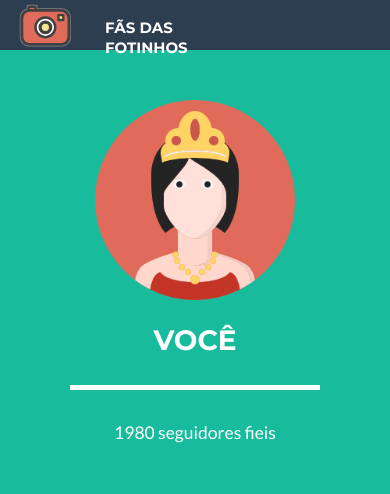
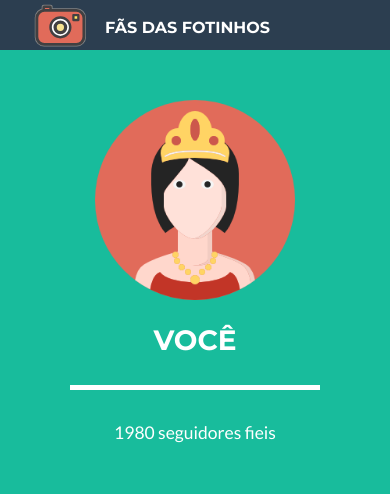
Before and after one commit to luizaugustomm/fas-das-fotinhos, a Django app: page /auth in a window 390 px wide. Shown: the top 494 px of the page. Run offline with Django 3.2, Linux system fonts and the light colour scheme; some libraries are stand-ins or nearby versions.

Commit message:
Consertadas pequenas inconsistências no layout

```diff
--- a/tops/templates/base.html
+++ b/tops/templates/base.html
@@ -40,12 +40,12 @@
     <nav id="mainNav" class="navbar navbar-default navbar-fixed-top navbar-custom">
       <div class="container">
         <div class="navbar-header page-scroll">
-          <a class="navbar-brand row" href="/">
-            <img class="col-md-3 hidden-xs" style="max-width: 110px; margin-top: -23px;" src="{% static 'img/photo-camera.svg' %}" alt="Camera" />
-            <span class="col-md-9 hidden-xs" style="margin-top: 3px">Fãs das fotinhos</span>
+          <a class="navbar-brand" href="/">
+            <img class="col-md-3 hidden-xs" style="max-width: 110px; margin-top: -24px;" src="{% static 'img/photo-camera.svg' %}" alt="Camera" />
+            <span class="col-md-9 hidden-xs">Fãs das fotinhos</span>
 
             <img class="visible-xs col-xs-4" style="max-width: 90px; margin-top: -20px;" src="{% static 'img/photo-camera.svg' %}" alt="Camera" />
-            <span class="visible-xs col-xs-8" style="font-size: 15px; margin-top: 3px">Fãs das fotinhos</span>
+            <span class="visible-xs col-xs-8" style="font-size: 16px; margin-top: 3px; padding-left: 0px!important">Fãs das fotinhos</span>
           </a>
         </div>
         <div class="navbar-right hidden-xs" style="margin-top: 7px">
```
